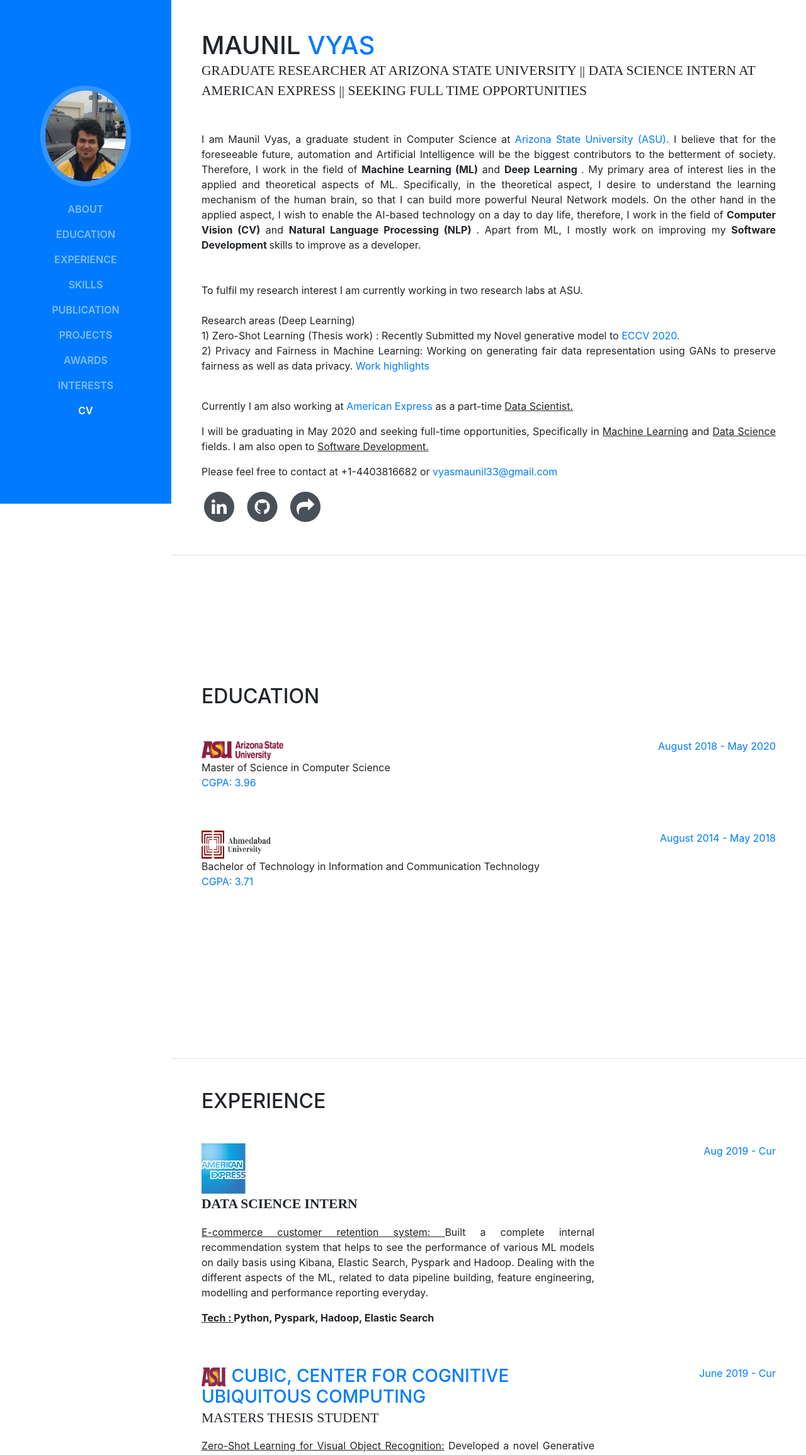
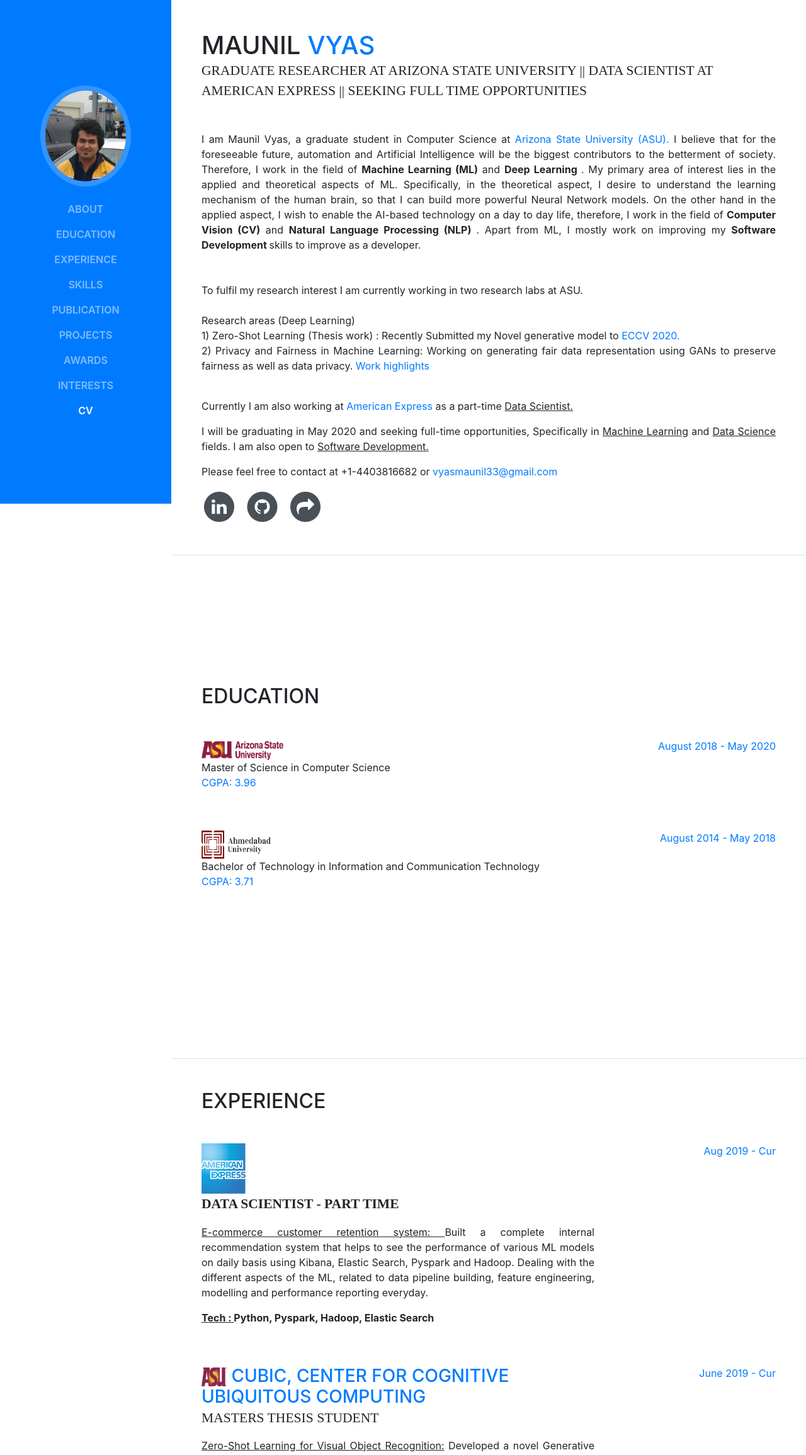
Before and after one commit to Maunil/test_webiste, a website with bundled scripts: page index.html in a window 1280 px wide. Shown: the top 2311 px of the page at 63% size. Built offline with nearby package versions, Linux system fonts and the light colour scheme; a web font is replaced by a local one.

Commit message:
Updated the job descriptions
Updated the job descriptions

```diff
--- a/index.html
+++ b/index.html
@@ -78,7 +78,7 @@
           <h1 class="mb-0">Maunil
             <span class="text-primary">Vyas</span>
           </h1>
-          <div class="subheading mb-5">Graduate Researcher at Arizona State University || Data Science Intern at American Express || Seeking Full time Opportunities
+          <div class="subheading mb-5">Graduate Researcher at Arizona State University || Data Scientist at American Express || Seeking Full time Opportunities
             <!--<a href="mailto:vyasmaunil33@gmail.com">vyasmaunil33@gmail.com</a> -->
           </div>
           <p class="mb-5" align="justify">
@@ -193,7 +193,7 @@
             <div class="resume-content mr-auto">
               <h3 class="mb-0"> <img src="img/amex_logo.png"  width='70' height='80' alt="Italian Trulli">
                  </h3>
-              <div class="subheading mb-3"> <b>Data Science Intern</b></div>
+              <div class="subheading mb-3"> <b>Data Scientist - Part Time </b></div>
               <p align="justify">
                 <u>E-commerce customer retention system: </u> Built a complete internal recommendation system that helps to see the performance of various
                 ML models on daily basis using Kibana, Elastic Search, Pyspark and Hadoop. Dealing with the different aspects of the ML, related to data
```
